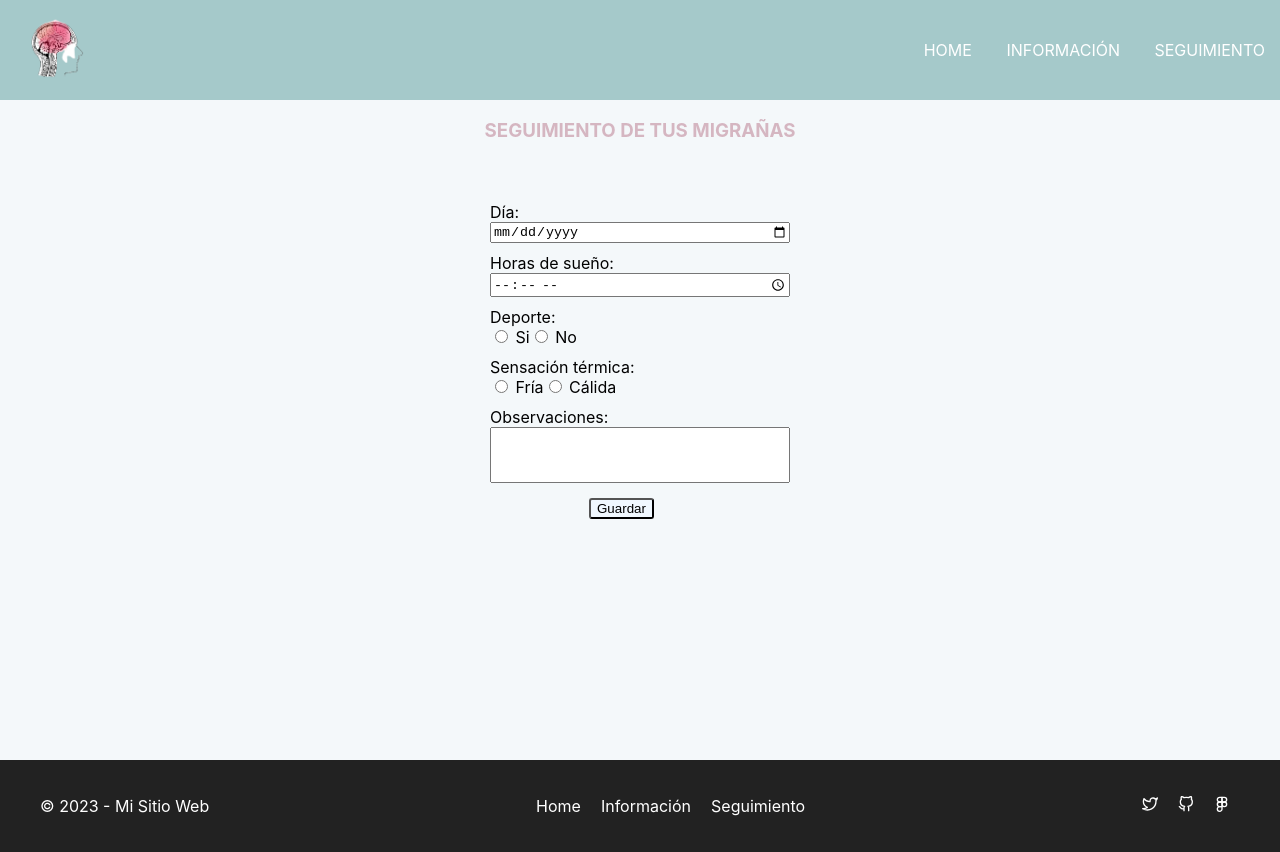
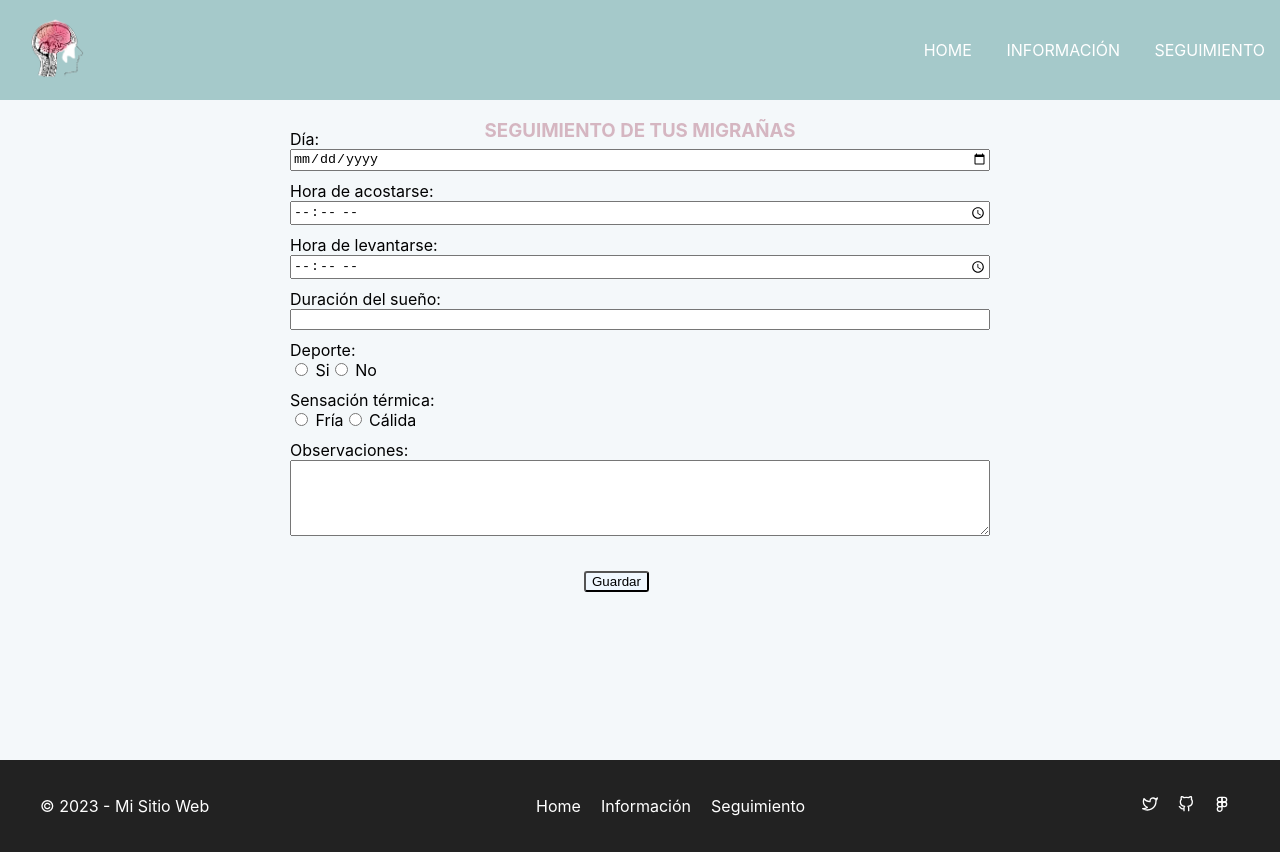
Before and after one commit to kirianVazqq/MigraineProyect, a React (Create React App) app: page /form in a window 1280 px wide. Built offline with nearby package versions, Linux system fonts and the light colour scheme.

Commit message:
form and map

```diff
--- a/src/App.js
+++ b/src/App.js
@@ -5,6 +5,8 @@ import Home from './pages/home/Home';
 import Form from './pages/form/Form';
 import './App.css';
 import Info from './pages/info/Info';
+import Prueba from './pages/Prueba/Prueba';
+
 
 function App() {
   return (
@@ -13,6 +15,7 @@ function App() {
       <Route path="/home" element={<Home />}/>
       <Route path="/form" element={<Form />}/>
       <Route path="/info" element={<Info />}/>
+      <Route path="/prueba" element={<Prueba />}/>
     </Routes>
   );
 }
--- /dev/null
+++ b/src/components/MapCountry/MapCountry.css
@@ -0,0 +1,8 @@
+
+.leaflet-container{
+    margin: 30px auto;
+    height:50vh;
+    width: 75vw;
+
+
+}
--- /dev/null
+++ b/src/components/MapCountry/MapCountry.js
@@ -0,0 +1,34 @@
+import { MapContainer, TileLayer, Marker, Popup } from "react-leaflet";
+import "./MapCountry.css";
+import 'leaflet/dist/leaflet.css';
+
+
+function MapCountry(props) {
+  const countries = props.countries;
+  return (
+    <>
+      <MapContainer
+        center={[28.033318, -15.493386]}
+        zoom={13}
+        scrollWheelZoom={false}
+      >
+        <TileLayer
+          attribution='&copy; <a href="https://www.openstreetmap.org/copyright">OpenStreetMap</a> contributors'
+          url="https://{s}.tile.openstreetmap.org/{z}/{x}/{y}.png"
+        />
+
+        {countries.map((s) => {
+          return (
+
+            <Marker position={[s.latitude, s.longitude]}>
+              <Popup>
+                {s.title} <br /> {s.description}
+              </Popup>
+            </Marker>
+          );
+        })}
+      </MapContainer>
+    </>
+  );
+}
+export default MapCountry;
--- a/src/index.js
+++ b/src/index.js
@@ -4,6 +4,8 @@ import { BrowserRouter } from "react-router-dom";
 import './index.css';
 import App from './App';
 import reportWebVitals from './reportWebVitals';
+import 'leaflet/dist/leaflet.css';
+
 
 const root = ReactDOM.createRoot(document.getElementById('root'));
 root.render(
--- /dev/null
+++ b/src/pages/Prueba/Prueba.js
@@ -0,0 +1,19 @@
+import React from "react";
+import "./Prueba.css";
+
+import MapCountry from "../../components/MapCountry/MapCountry";
+import CountryList from "../../services/MapCountry.service";
+
+
+
+function Prueba() {
+    const currentCountryList = CountryList();
+    return (
+        <>
+        <h1>Bicycle Shopify</h1>
+        <MapCountry countries ={currentCountryList}/>
+        </>
+    );
+}
+
+export default Prueba;
--- a/src/pages/form/Form.css
+++ b/src/pages/form/Form.css
@@ -35,5 +35,25 @@
  }
 
  .observations{
-    height: 50px;
+    height: 70px;
  }
+
+@media only screen and (min-width: 992px) {
+   .form-group {
+     width: 500px;
+   }
+
+   .save {
+     margin-left: 38%;
+   }
+ }
+
+ @media only screen and (min-width: 1200px) {
+   .form-group {
+     width: 700px;
+   }
+
+   .save {
+     margin-left: 42%;
+   }
+ }
--- a/src/pages/form/Form.js
+++ b/src/pages/form/Form.js
@@ -3,11 +3,30 @@ import Navbar from "../../components/navbar/Navbar";
 import Footer from "../../components/footer/Footer";
 import "./Form.css";
 
+const calculateSleepDuration = (bedtime, wakeup) => {
+  if (!bedtime || !wakeup) return "";
+
+  const bedtimeArray = bedtime.split(":");
+  const wakeupArray = wakeup.split(":");
+
+  const bedtimeInMinutes = parseInt(bedtimeArray[0]) * 60 + parseInt(bedtimeArray[1]);
+  const wakeupInMinutes = parseInt(wakeupArray[0]) * 60 + parseInt(wakeupArray[1]);
+
+  const durationInMinutes = wakeupInMinutes >= bedtimeInMinutes
+    ? wakeupInMinutes - bedtimeInMinutes
+    : 24 * 60 - (bedtimeInMinutes - wakeupInMinutes);
+
+  const hours = Math.floor(durationInMinutes / 60);
+  const minutes = durationInMinutes % 60;
+
+  return `${hours}h ${minutes}m`;
+};
+
 function Form() {
   const [day, setDay] = useState("");
   const [symptoms, setSymptoms] = useState("");
   const [hoursSlept, setHoursSlept] = useState("");
-
+  const [wakeupTime, setWakeupTime] = useState("");
   const handleSubmit = (e) => {
     e.preventDefault();
     console.log(
@@ -33,13 +52,30 @@ function Form() {
       </div>
 
       <div className="form-group">
-        <label>Horas de sueño:</label>
+  <label>Hora de acostarse:</label>
   <input
     type="time"
     value={hoursSlept}
     onChange={(e) => setHoursSlept(e.target.value)}
   />
 </div>
+<div className="form-group">
+  <label>Hora de levantarse:</label>
+  <input
+    type="time"
+    value={wakeupTime}
+    onChange={(e) => setWakeupTime(e.target.value)}
+  />
+</div>
+<div className="form-group">
+  <label>Duración del sueño:</label>
+  <input
+    type="text"
+    value={calculateSleepDuration(hoursSlept, wakeupTime)}
+    readOnly
+  />
+</div>
+
     </div>
 
     <div className="form-row">
@@ -77,12 +113,11 @@ function Form() {
 
     <div className="form-group">
   <label>Observaciones:</label>
-      <input className="observations"
-        type="number"
-        value={hoursSlept}
-        onChange={(e) => setHoursSlept(e.target.value)}
+  <textarea className="observations"
+
   />
 </div>
+
 
     <button className="save" type="submit">
       Guardar
--- a/src/pages/info/Info.css
+++ b/src/pages/info/Info.css
@@ -1,4 +1,6 @@
-
+body{
+  background-color: #F4F8FA ;
+}
 .img-text{
     position: relative;
     display: inline-block;
--- a/src/pages/info/Info.js
+++ b/src/pages/info/Info.js
@@ -3,12 +3,18 @@ import Navbar from "../../components/navbar/Navbar";
 import Footer from "../../components/footer/Footer";
 import "./Info.css";
 import Imgtext from "../../components/imgText/Imgtext";
+import MapCountry from "../../components/MapCountry/MapCountry";
+import CountryList from "../../services/MapCountry.service";
+
+
 
 function Info() {
+    const currentCountryList = CountryList();
     return (
         <div className="info">
             <Navbar />
             {
+                <>
                 <div>
                     <Imgtext
                         imageSrc="/images/imageninfoancha.jpg"
@@ -22,10 +28,11 @@ function Info() {
                    señala que la migraña es la octava enfermedad más incapacitante en
                    términos de días de vida afectados por la discapacidad."
                     />
-                    <div>
 
-                    </div>
                 </div>
+               <MapCountry countries ={currentCountryList}/>
+
+                </>
             }
             <Footer />
         </div>
--- /dev/null
+++ b/src/services/MapCountry.service.js
@@ -0,0 +1,27 @@
+function CountryList(){
+    const countries = [
+        {
+            latitude:28.033318 ,
+            longitude: -15.493386,
+            title: "Burbujita" ,
+            description: "The best shop of the world."
+
+        },
+        {
+            latitude:28.029400979433476 ,
+            longitude:-15.497694693583881,
+            title: "Funcionara" ,
+            description: "Si funciona."
+
+        },
+        {
+            latitude:28.029846087956855 ,
+            longitude:-15.499883376170219,
+            title: "Este si" ,
+            description: "Bastante guay."
+
+        }
+    ];
+    return countries;
+}
+export default CountryList;
```
Also changed, not shown: package.json (+8 -0 lines), src/pages/Prueba/Prueba.css (added), 1 other file (tests, documents, lock files or other folders). Lines whose indentation alone changed are shown as unchanged.
